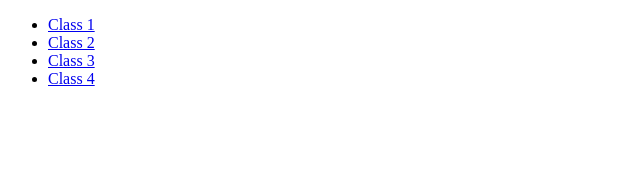
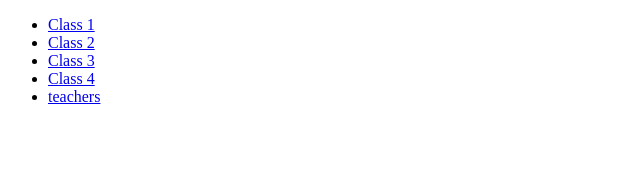
Before and after one commit to muthwi1234/Church-Sysstem, a React (Vite) app in the folder Church-System/: page / in a window 1280 px wide. Shown: the top 178 px of the page, without its empty margins (0-640 px from the left). Built offline with nearby package versions, Linux system fonts and the light colour scheme.

Commit message:
updated routes

```diff
--- a/Church-System/src/App.jsx
+++ b/Church-System/src/App.jsx
@@ -5,7 +5,7 @@ import ClassOne from './assets/ClassOne';
 import ClassTwo from './assets/ClassTwo';
 import ClassThree from './assets/ClassThree';
 import ClassFour from './assets/ClassFour';
-
+import Teachers from './assets/Teachers';
 function App() {
   return (
     <Router>
@@ -23,6 +23,9 @@ function App() {
           <li>
             <Link to="/class4">Class 4</Link>
           </li>
+          <li>
+            <Link to="/teachers">teachers</Link>
+          </li>
         </ul>
       </nav>
 
@@ -31,6 +34,7 @@ function App() {
         <Route path="/class2" element={<ClassTwo />} />
         <Route path="/class3" element={<ClassThree />} />
         <Route path="/class4" element={<ClassFour />} />
+        <Route path="/teachers" element={<Teachers />} />
       </Routes>
     </Router>
   );
```
